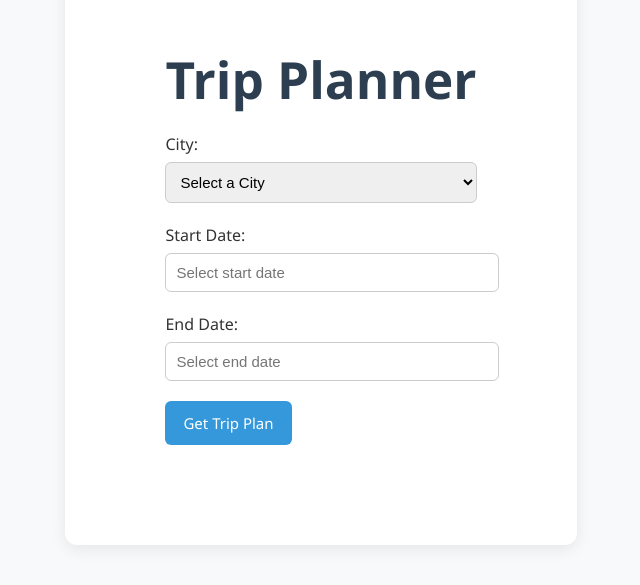
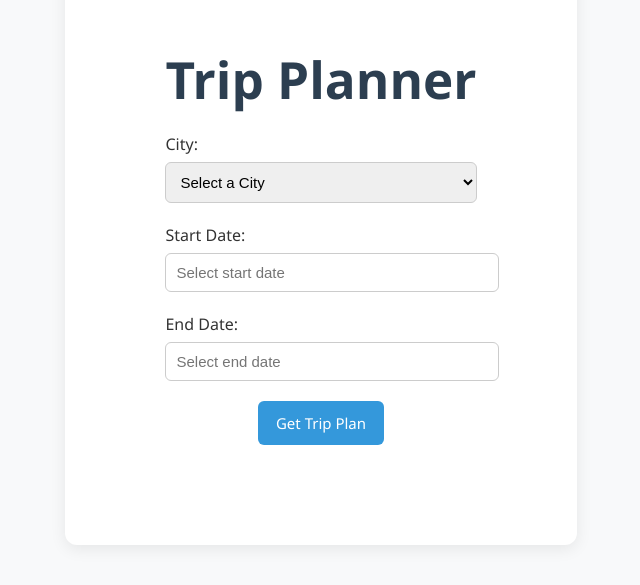
Before and after one commit to rjskomal/Agentic2, a React (Vite) app in the folder frontend/: page / in a window 1280 px wide. Shown: the part 169-754 px from the top of the page, without its empty margins (319-959 px from the left). Built offline with nearby package versions, Linux system fonts and the light colour scheme.

Commit message:
Added PDF button

```diff
--- a/frontend/package.json
+++ b/frontend/package.json
@@ -12,6 +12,8 @@
   },
   "dependencies": {
     "axios": "^1.11.0",
+    "html2canvas": "^1.4.1",
+    "jspdf": "^3.0.1",
     "react": "^19.1.0",
     "react-datepicker": "^8.4.0",
     "react-dom": "^19.1.0"
--- a/frontend/src/App.css
+++ b/frontend/src/App.css
@@ -102,3 +102,9 @@ input {
     padding: 20px;
   }
 }
+.get-trip-btn-container,
+.download-btn-container {
+  display: flex;
+  justify-content: center; /* centers horizontally */
+  margin-top: 20px;
+}
--- a/frontend/src/App.jsx
+++ b/frontend/src/App.jsx
@@ -1,12 +1,12 @@
-
-
 import React, { useState } from "react";
 import DatePicker from "react-datepicker";
 import "react-datepicker/dist/react-datepicker.css";
 import axios from "axios";
+import jsPDF from "jspdf";
+import html2canvas from "html2canvas";
 import "./App.css";
 
-export default function TripPlanner() {
+export default function App() {
   const [city, setCity] = useState("");
   const [startDate, setStartDate] = useState(null);
   const [endDate, setEndDate] = useState(null);
@@ -67,6 +67,20 @@ export default function TripPlanner() {
     }
   };
 
+  // 📌 Download PDF function
+  const downloadPDF = () => {
+    const input = document.querySelector(".trip-output"); // capture only trip output section
+    html2canvas(input, { scale: 2 }).then((canvas) => {
+      const imgData = canvas.toDataURL("image/png");
+      const pdf = new jsPDF("p", "mm", "a4");
+      const imgProps = pdf.getImageProperties(imgData);
+      const pdfWidth = pdf.internal.pageSize.getWidth();
+      const pdfHeight = (imgProps.height * pdfWidth) / imgProps.width;
+      pdf.addImage(imgData, "PNG", 0, 0, pdfWidth, pdfHeight);
+      pdf.save(`TripPlan_${tripData.city}.pdf`);
+    });
+  };
+
   return (
     <div className="app-container">
       <h1>Trip Planner</h1>
@@ -99,9 +113,12 @@ export default function TripPlanner() {
         />
       </div>
 
+      <div className="get-trip-btn-container">
         <button className="btn" onClick={fetchTripPlan}>
           {loading ? "Loading..." : "Get Trip Plan"}
         </button>
+      </div>
+
 
       {tripData && (
         <div className="trip-output">
@@ -116,7 +133,7 @@ export default function TripPlanner() {
             {tripData.trip_plan.split("\n").map((line, idx) => {
               const trimmed = line.trim();
 
-  // Replace markdown-style bold (**text**) with actual <strong> elements
+              // Replace markdown-style bold (**text**) with actual <strong>
               const partsWithBold = trimmed.split(/(\*\*.*?\*\*)/g).map((part, i) => {
                 if (/^\*\*.*\*\*$/.test(part)) {
                   return <strong key={i}>{part.replace(/\*\*/g, "")}</strong>;
@@ -126,9 +143,15 @@ export default function TripPlanner() {
 
               return <p key={idx}>{partsWithBold}</p>;
             })}
+          </div>
 
 
+        <div className="download-btn-container">
+          <button className="btn" onClick={downloadPDF}>
+            Download as PDF
+          </button>
         </div>
+
         </div>
       )}
     </div>
```
Also changed, not shown: 1 other file (tests, documents, lock files or other folders). Lines whose indentation alone changed are shown as unchanged.
